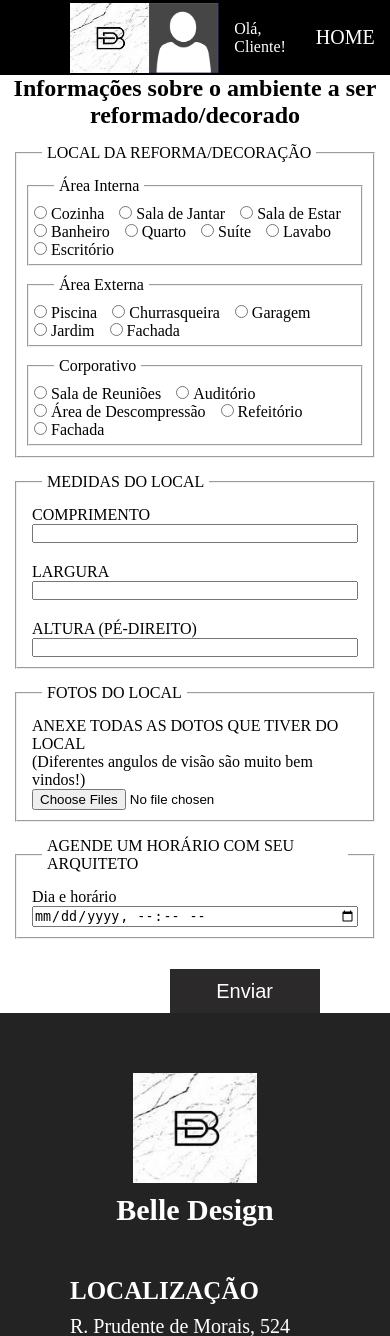
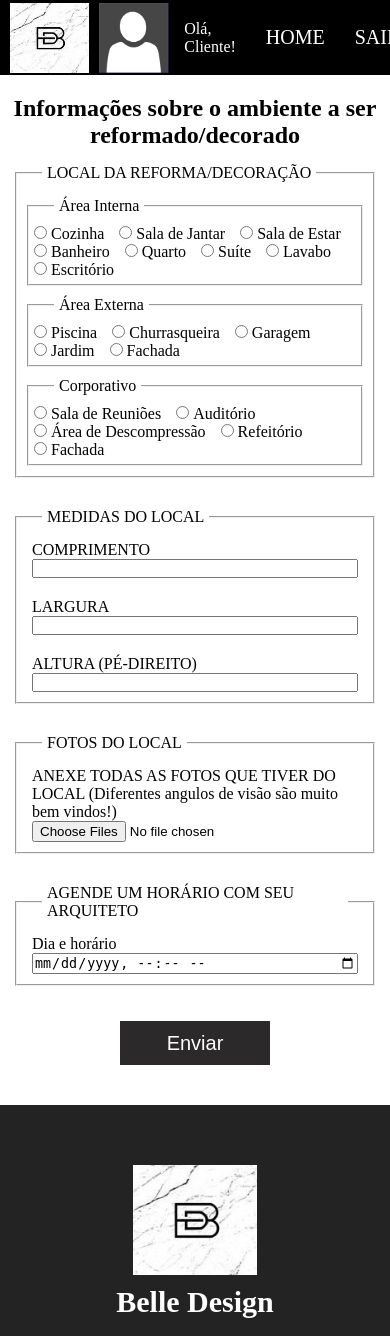
Before and after one commit to Belle-Design/projetoIntegrador, a web app: file areacliente.html in a window 390 px wide; the page is wider, and only the part inside the window is pictured. Shown: the top 1336 px of that part. Run offline with its HTML, style and script files only (its server is not run), Linux system fonts and the light colour scheme.

Commit message:
Área do cliente responsivo e Header corrigido

```diff
--- a/areacliente.html
+++ b/areacliente.html
@@ -34,7 +34,7 @@
 
 <section id="informacaocliente">
 
-    <form action="/areadocliente" method="post" enctype="multipart/form-data">
+    <form class="formareadocliente" action="/areadocliente" method="post" enctype="multipart/form-data">
 <h1>Informações sobre o ambiente a ser reformado/decorado</h1>
 
 <fieldset class="fieldset">
@@ -211,7 +211,7 @@
         <legend>FOTOS DO LOCAL</legend>
 
         <div class="input-group">
-            <label for="fotos">ANEXE TODAS AS DOTOS QUE TIVER DO LOCAL<br>(Diferentes angulos de visão são muito bem vindos!)</label>
+            <label for="fotos">ANEXE TODAS AS FOTOS QUE TIVER DO LOCAL (Diferentes angulos de visão são muito bem vindos!)</label>
             <input type="file" id="fotos" name="fotos" multiple>
         </div>
     </fieldset>
--- a/css/areadocliente.css
+++ b/css/areadocliente.css
@@ -8,8 +8,28 @@ h1{
     text-align: center;
 }
 
+#informacaocliente{
+    display: flex;
+    justify-content: center;
+    margin: 20px auto;
+}
+
+main form {
+    min-width: min(50%, 538px);
+    max-width:max-content;
+
+}
+
+form.formareadocliente{
+    display: flex;
+    justify-content: center;
+    flex-direction: column;
+
+}
+
 .input-group {
     display: flex;
+    flex-wrap: wrap;
     flex-direction: column;
     padding: 10px 15px;
 
@@ -56,8 +76,7 @@ main form button {
     font-size: 20px;
 
     border: none;
-    margin-top: 30px;
-    margin-left: min(43.5%, 585px);
+   margin: 20px auto;
     cursor: pointer;
     transition: all 600ms;
 
--- a/css/style.css
+++ b/css/style.css
@@ -34,7 +34,7 @@ header{
     display: flex;
     justify-content:space-between;
     align-items: center;
-    padding: 0px 70px;
+
 
     position:sticky;
     top: 0px;
@@ -42,12 +42,16 @@ header{
 
 header img{
     height: 70px;
-}
+    margin-left: 10px;
+ }
+
+
 
 header nav ul{
     display: flex;
     list-style: none;
     align-items: center;
+
 }
 
 header ul li{
```
